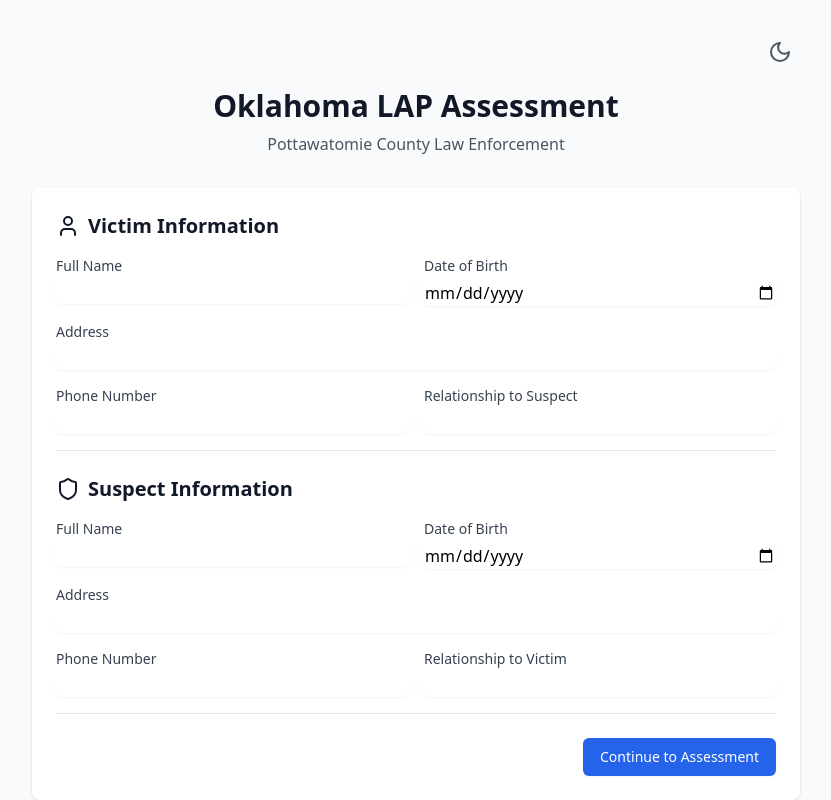
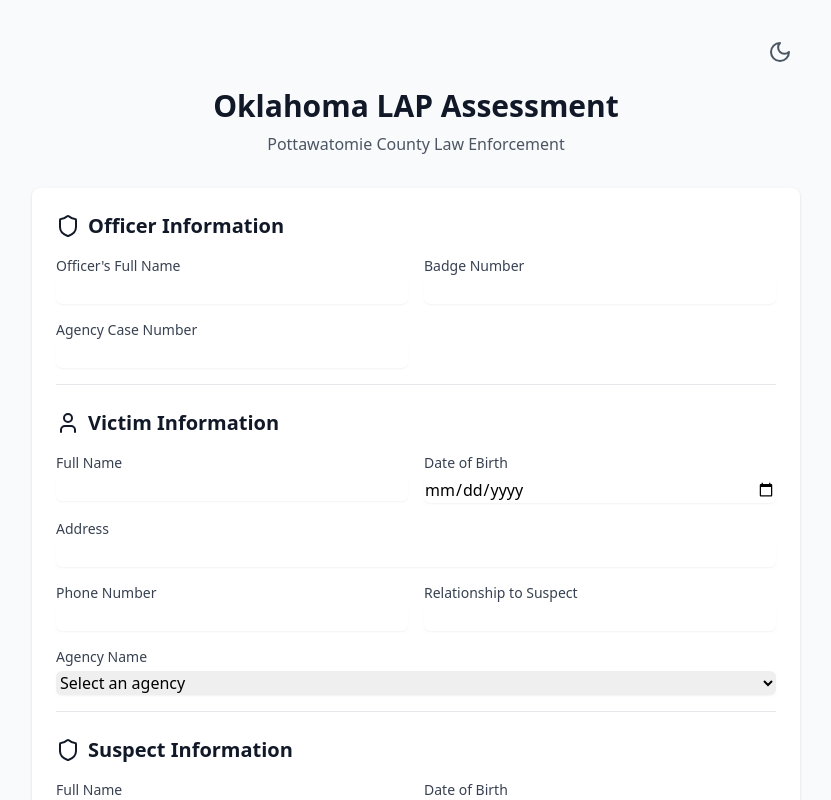
Before and after one commit to swhawkins/LAPOK, a React (Vite) app: page / in a window 1280 px wide. Shown: the top 800 px of the page, without its empty margins (224-1055 px from the left). Built offline with nearby package versions, Linux system fonts and the light colour scheme.

Commit message:
Initial commit with officer information fields

```diff
--- a/src/App.tsx
+++ b/src/App.tsx
@@ -30,6 +30,13 @@ interface PersonInfo {
   address: string
   phone: string
   relationship: string
+  agency: string
+}
+
+interface OfficerInfo {
+  fullName: string
+  badgeNumber: string
+  caseNumber: string
 }
 
 interface ProtocolInfo {
@@ -40,21 +47,41 @@ interface ProtocolInfo {
   spokeWithAdvocate: boolean
 }
 
+const AGENCIES = [
+  "Absentee Shawnee Tribal Police",
+  "Asher Police Department",
+  "Citizen Potawatomi Nation Tribal Police",
+  "Maud Police Department",
+  "McLoud Police Department",
+  "Oklahoma Highway Patrol – Troop A",
+  "Pottawatomie County Sheriff's Office",
+  "Sac and Fox Nation Police",
+  "Shawnee Police Department",
+  "Tecumseh Police Department"
+]
+
 function OklahomaLAPApp() {
   const { theme, toggleTheme } = useTheme()
+  const [officerInfo, setOfficerInfo] = useState<OfficerInfo>({
+    fullName: '',
+    badgeNumber: '',
+    caseNumber: ''
+  })
   const [victimInfo, setVictimInfo] = useState<PersonInfo>({
     name: '',
     dateOfBirth: '',
     address: '',
     phone: '',
-    relationship: ''
+    relationship: '',
+    agency: ''
   })
   const [suspectInfo, setSuspectInfo] = useState<PersonInfo>({
     name: '',
     dateOfBirth: '',
     address: '',
     phone: '',
-    relationship: ''
+    relationship: '',
+    agency: ''
   })
   const [protocolInfo, setProtocolInfo] = useState<ProtocolInfo>({
     additionalConcerns: '',
@@ -146,7 +173,11 @@ function OklahomaLAPApp() {
     const dangerLevel = getDangerLevel()
     const report = `Oklahoma LAP Assessment Report\n\n` +
       `Date: ${new Date().toLocaleDateString()}\n` +
-      `Time: ${new Date().toLocaleTimeString()}\n\n` +
+      `Time: ${new Date().toLocaleTimeString()}\n` +
+      `Agency: ${victimInfo.agency}\n` +
+      `Case Number: ${officerInfo.caseNumber}\n` +
+      `Officer: ${officerInfo.fullName}\n` +
+      `Badge Number: ${officerInfo.badgeNumber}\n\n` +
       `Victim Information:\n` +
       `Name: ${victimInfo.name}\n` +
       `Date of Birth: ${victimInfo.dateOfBirth}\n` +
@@ -258,6 +289,54 @@ function OklahomaLAPApp() {
               <div className="space-y-6">
                 <div className="border-b border-gray-200 dark:border-gray-700 pb-4">
                   <h2 className="text-xl font-semibold text-gray-900 dark:text-white mb-4 flex items-center">
+                    <Shield className="h-6 w-6 mr-2" />
+                    Officer Information
+                  </h2>
+                  <div className="grid grid-cols-1 gap-4 sm:grid-cols-2">
+                    <div>
+                      <label htmlFor="officer-name" className="block text-sm font-medium text-gray-700 dark:text-gray-300">
+                        Officer's Full Name
+                      </label>
+                      <input
+                        type="text"
+                        id="officer-name"
+                        value={officerInfo.fullName}
+                        onChange={(e) => setOfficerInfo({...officerInfo, fullName: e.target.value})}
+                        className="mt-1 block w-full rounded-md border-gray-300 shadow-sm focus:border-blue-500 focus:ring-blue-500 dark:bg-gray-700 dark:border-gray-600 dark:text-white"
+                        required
+                      />
+                    </div>
+                    <div>
+                      <label htmlFor="badge-number" className="block text-sm font-medium text-gray-700 dark:text-gray-300">
+                        Badge Number
+                      </label>
+                      <input
+                        type="text"
+                        id="badge-number"
+                        value={officerInfo.badgeNumber}
+                        onChange={(e) => setOfficerInfo({...officerInfo, badgeNumber: e.target.value})}
+                        className="mt-1 block w-full rounded-md border-gray-300 shadow-sm focus:border-blue-500 focus:ring-blue-500 dark:bg-gray-700 dark:border-gray-600 dark:text-white"
+                        required
+                      />
+                    </div>
+                    <div>
+                      <label htmlFor="case-number" className="block text-sm font-medium text-gray-700 dark:text-gray-300">
+                        Agency Case Number
+                      </label>
+                      <input
+                        type="text"
+                        id="case-number"
+                        value={officerInfo.caseNumber}
+                        onChange={(e) => setOfficerInfo({...officerInfo, caseNumber: e.target.value})}
+                        className="mt-1 block w-full rounded-md border-gray-300 shadow-sm focus:border-blue-500 focus:ring-blue-500 dark:bg-gray-700 dark:border-gray-600 dark:text-white"
+                        required
+                      />
+                    </div>
+                  </div>
+                </div>
+
+                <div className="border-b border-gray-200 dark:border-gray-700 pb-4">
+                  <h2 className="text-xl font-semibold text-gray-900 dark:text-white mb-4 flex items-center">
                     <User className="h-6 w-6 mr-2" />
                     Victim Information
                   </h2>
@@ -326,6 +405,25 @@ function OklahomaLAPApp() {
                         className="mt-1 block w-full rounded-md border-gray-300 shadow-sm focus:border-blue-500 focus:ring-blue-500 dark:bg-gray-700 dark:border-gray-600 dark:text-white"
                         required
                       />
+                    </div>
+                    <div className="sm:col-span-2">
+                      <label htmlFor="agency" className="block text-sm font-medium text-gray-700 dark:text-gray-300">
+                        Agency Name
+                      </label>
+                      <select
+                        id="agency"
+                        value={victimInfo.agency}
+                        onChange={(e) => setVictimInfo({...victimInfo, agency: e.target.value})}
+                        className="mt-1 block w-full rounded-md border-gray-300 shadow-sm focus:border-blue-500 focus:ring-blue-500 dark:bg-gray-700 dark:border-gray-600 dark:text-white"
+                        required
+                      >
+                        <option value="">Select an agency</option>
+                        {AGENCIES.map((agency) => (
+                          <option key={agency} value={agency}>
+                            {agency}
+                          </option>
+                        ))}
+                      </select>
                     </div>
                   </div>
                 </div>
```
Also changed, not shown: lap-wpa/src/app.jsx (added), 43 other files (tests, documents, lock files or other folders).
